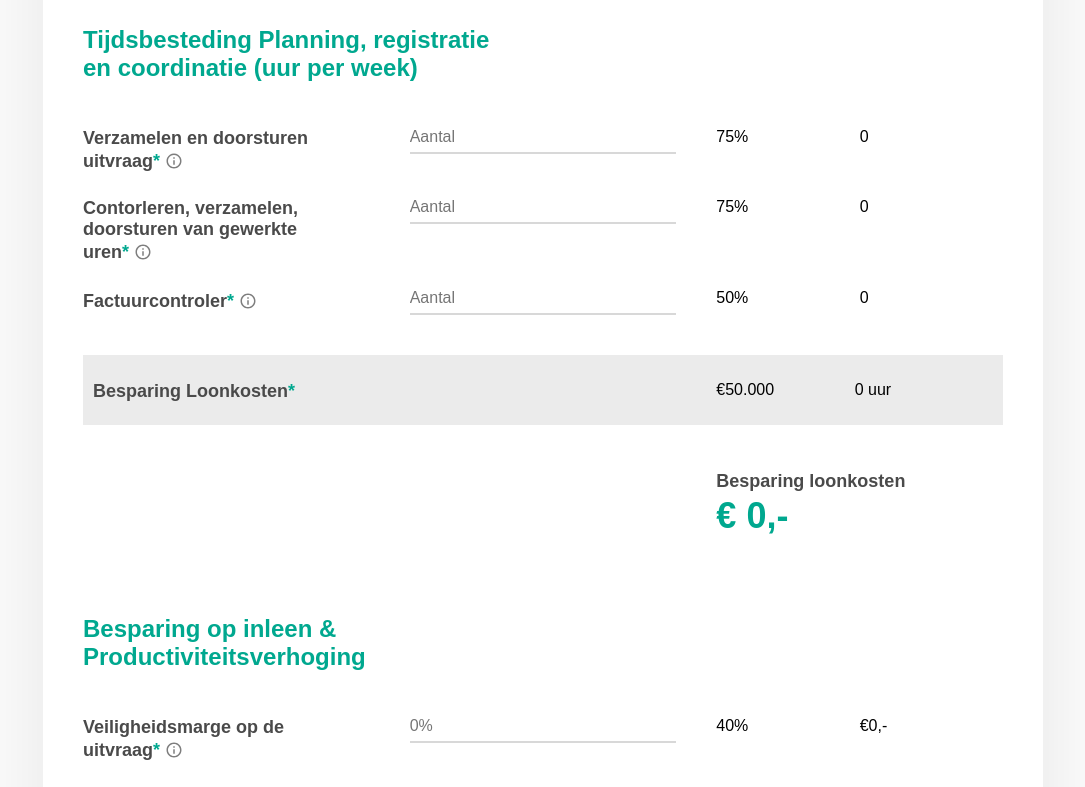
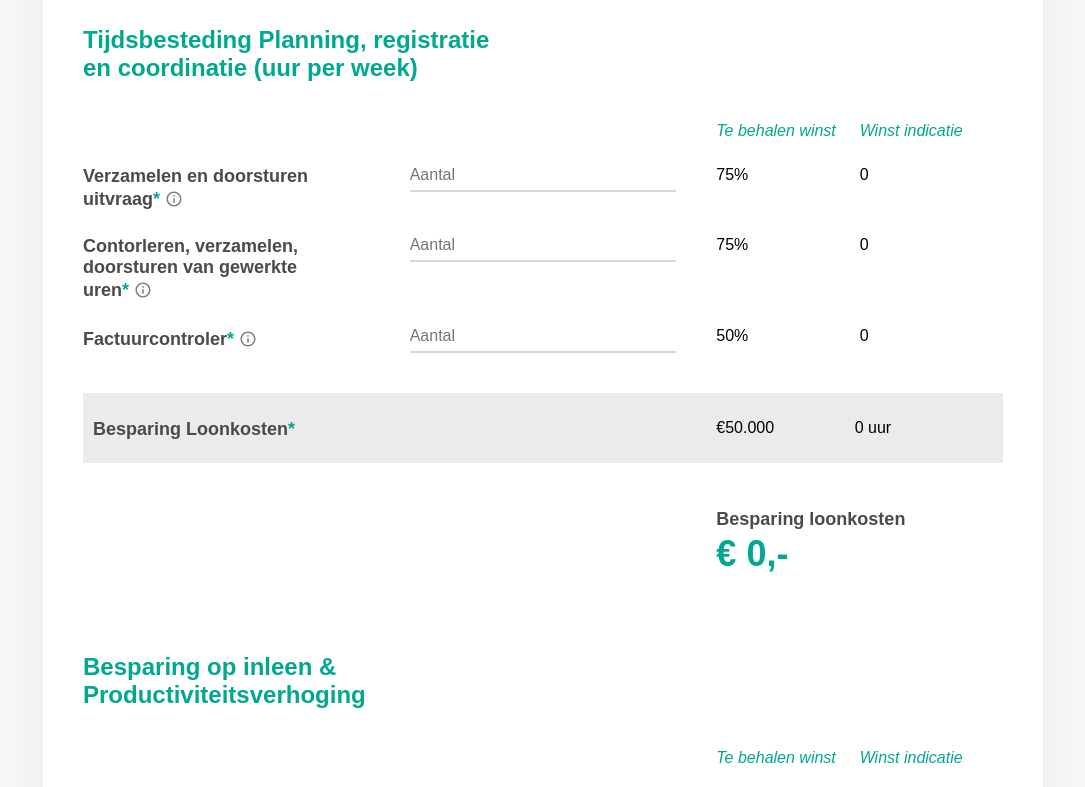
Before and after one commit to MiningCryptoLive/flexpool-managment, a React (Create React App) app: page / in a window 1280 px wide. Shown: the part 860-1647 px from the top of the page, without its empty margins (97-1182 px from the left). Built offline with nearby package versions, Linux system fonts and the light colour scheme.

Commit message:
resolves #2 - add titles to last column

```diff
--- /dev/null
+++ b/src/components/lastColumnTitles.jsx
@@ -0,0 +1,42 @@
+import React, { Component } from 'react';
+import PropTypes from 'prop-types';
+import { Row } from './row';
+import styled from 'styled-components';
+import { colors } from '../theme';
+
+const TitleCol = styled.div`
+  display: flex;
+`;
+const SubTitle = styled.h5`
+  display: block;
+  flex: 50% 0 0;
+  font-size: 16px;
+  font-weight: 200;
+  color: ${colors.green};
+  font-style: italic;
+  padding-right: 20px;
+`;
+
+export class LastColumnTitles extends Component {
+  static propTypes = {
+    firstTitle: PropTypes.string,
+    secondTitle: PropTypes.sting
+  };
+
+  render() {
+    const { firstTitle, secondTitle } = this.props;
+
+    return (
+      <Row>
+        <p />
+        <p />
+        <TitleCol>
+          <SubTitle>{firstTitle}</SubTitle>
+          <SubTitle>{secondTitle}</SubTitle>
+        </TitleCol>
+      </Row>
+    );
+  }
+}
+
+export default LastColumnTitles;
--- a/src/components/planningSection.jsx
+++ b/src/components/planningSection.jsx
@@ -9,6 +9,7 @@ import { miniMargin, halfMargin, baseMargin, colors } from '../theme.js';
 import { SectionResult } from './sectionResult';
 import { Inset } from './inset';
 import { inputValueChange } from '../utils';
+import { LastColumnTitles } from './lastColumnTitles';
 
 export class PlanningSection extends Component {
   static propTypes = {
@@ -23,15 +24,27 @@ export class PlanningSection extends Component {
     this.inputRows = {
       collectDocuments: {
         id: 'collectDocuments',
-        calculates: ['collectDocumentsProfitIndication', 'totalHoursProfit', 'endResult'],
+        calculates: [
+          'collectDocumentsProfitIndication',
+          'totalHoursProfit',
+          'endResult'
+        ]
       },
       checkHours: {
         id: 'checkHours',
-        calculates: ['checkHoursProfitIndication', 'totalHoursProfit', 'endResult'],
+        calculates: [
+          'checkHoursProfitIndication',
+          'totalHoursProfit',
+          'endResult'
+        ]
       },
       checkInvoice: {
         id: 'checkInvoice',
-        calculates: ['checkInvoiceProfitIndication', 'totalHoursProfit', 'endResult'],
+        calculates: [
+          'checkInvoiceProfitIndication',
+          'totalHoursProfit',
+          'endResult'
+        ]
       }
     };
 
@@ -43,18 +56,26 @@ export class PlanningSection extends Component {
       checkHoursProfitIndication: 0,
       checkInvoiceProfitIndication: 0,
       totalHoursProfit: 0,
-      endResult:0
-    }
+      endResult: 0
+    };
 
     this.resultCalculations = {
       collectDocumentsProfitIndication: state => state.collectDocuments * 0.75,
       checkHoursProfitIndication: state => state.checkHours * 0.75,
       checkInvoiceProfitIndication: state => state.checkInvoice * 0.5,
-      totalHoursProfit: state => (state.collectDocuments * 0.75) + (state.checkHours * 0.75) + (state.checkInvoice * 0.5),
+      totalHoursProfit: state =>
+        state.collectDocuments * 0.75 +
+        state.checkHours * 0.75 +
+        state.checkInvoice * 0.5,
       endResult: state => {
-        const endResult = (((state.collectDocuments * 0.75) + (state.checkHours * 0.75) + (state.checkInvoice * 0.5)) / 40) * 50000;
+        const endResult =
+          (state.collectDocuments * 0.75 +
+            state.checkHours * 0.75 +
+            state.checkInvoice * 0.5) /
+          40 *
+          50000;
 
-        this.props.endResultUpdated(endResult)
+        this.props.endResultUpdated(endResult);
 
         return endResult;
       }
@@ -62,14 +83,20 @@ export class PlanningSection extends Component {
   }
 
   render() {
-    const {collectDocuments, checkHours, checkInvoice} = this.inputRows;
+    const { collectDocuments, checkHours, checkInvoice } = this.inputRows;
 
     return (
       <Section title="Tijdsbesteding Planning, registratie en coordinatie (uur per week)">
+        <LastColumnTitles
+          firstTitle="Te behalen winst"
+          secondTitle="Winst indicatie"
+        />
         <InputRow
           labelText="Verzamelen en doorsturen uitvraag"
           placeholder="Aantal"
-          onValueChange={value => this.inputValueChange(collectDocuments, value)}
+          onValueChange={value =>
+            this.inputValueChange(collectDocuments, value)
+          }
           subRowFirst="75%"
           subRowSecond={this.state.collectDocumentsProfitIndication}
           popupText="Lorem ipsum dolor sit amet, consectetur adipiscing elit, sed do eiusmod tempor incididunt ut labore et dolore magna aliqua."
--- a/src/components/savingSection.jsx
+++ b/src/components/savingSection.jsx
@@ -9,9 +9,9 @@ import { miniMargin, halfMargin, baseMargin, colors } from '../theme.js';
 import { SectionResult } from './sectionResult';
 import { Inset } from './inset';
 import { inputValueChange } from '../utils';
+import { LastColumnTitles } from './lastColumnTitles';
 
 export class SavingSection extends Component {
-
   static propTypes = {
     coreTotal: PropTypes.number,
     endResultUpdated: PropTypes.func
@@ -68,18 +68,18 @@ export class SavingSection extends Component {
         100 *
         this.props.coreTotal,
       endResult: state => {
-        const endResult = state.daysUntilProductive /
-        state.retention *
-        (state.productionDifference / 2) /
-        100 *
-        this.props.coreTotal *
-        0.2;
+        const endResult =
+          state.daysUntilProductive /
+          state.retention *
+          (state.productionDifference / 2) /
+          100 *
+          this.props.coreTotal *
+          0.2;
 
         this.props.endResultUpdated(endResult);
 
         return endResult;
       }
-
     };
   }
 
@@ -93,6 +93,11 @@ export class SavingSection extends Component {
 
     return (
       <Section title="Besparing op inleen & Productiviteitsverhoging">
+        <LastColumnTitles
+          firstTitle="Te behalen winst"
+          secondTitle="Winst indicatie"
+        />
+
         <InputRow
           labelText="Veiligheidsmarge op de uitvraag"
           placeholder="0%"
```
